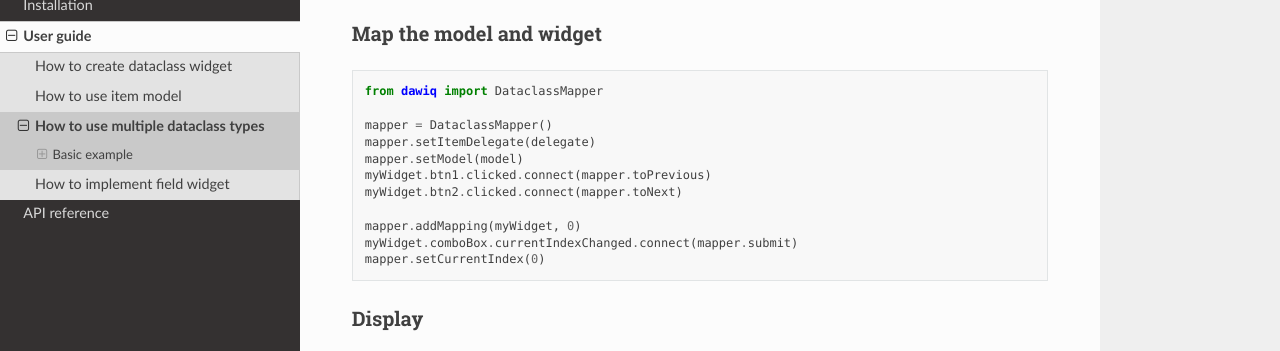
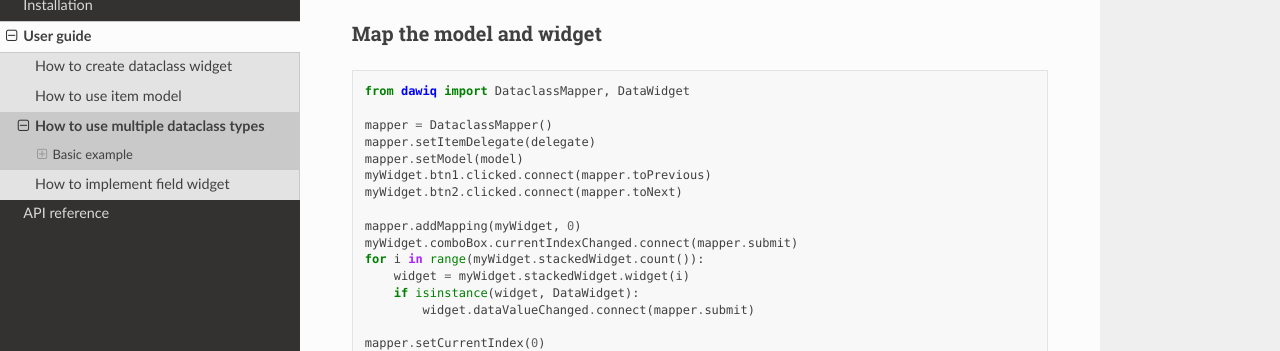
Before and after one commit to JSS95/dawiq, a Sphinx documentation site: the page built from doc/source/user-guide/multi-dcls.rst, in a window 1280 px wide and 900 px high, scrolled down 1252 px, cut to the strip 176-527 px from the top of the window. Built offline with Sphinx 7.4.7 and the Read the Docs theme 2.0.0, drawn with Linux system fonts in a browser that asks for light colours.

Commit message:
doc: implement datawidget-model map in multi-dcls

```diff
--- a/doc/source/user-guide/multi-dcls.rst
+++ b/doc/source/user-guide/multi-dcls.rst
@@ -112,16 +112,22 @@ Now we define a delegate for ``myWidget`` and ``model`` to update the data.
             def setModelData(self, editor, model, index):
                 if isinstance(editor, MyWidget):
                     dcls = editor.comboBox.currentData()
+                    self.setDataclassType(dcls)
                     model.setData(index, dcls, role=self.TypeRole)
+                    dataWidget = editor.stackedWidget.currentWidget()
+                    self.setModelData(dataWidget, model, index)
                 else:
                     super().setModelData(editor, model, index)
 
             def setEditorData(self, editor, index):
                 if isinstance(editor, MyWidget):
                     dcls = index.data(role=self.TypeRole)
+                    self.setDataclassType(dcls)
                     comboBoxIdx = editor.comboBox.findData(dcls)
                     editor.comboBox.setCurrentIndex(comboBoxIdx)
                     editor.stackedWidget.setCurrentIndex(comboBoxIdx + 1)
+                    dataWidget = editor.stackedWidget.currentWidget()
+                    self.setEditorData(dataWidget, index)
                 else:
                     super().setEditorData(editor, index)
 
@@ -132,7 +138,7 @@ Map the model and widget
 
 .. code-block:: python
 
-    from dawiq import DataclassMapper
+    from dawiq import DataclassMapper, DataWidget
 
     mapper = DataclassMapper()
     mapper.setItemDelegate(delegate)
@@ -142,6 +148,11 @@ Map the model and widget
 
     mapper.addMapping(myWidget, 0)
     myWidget.comboBox.currentIndexChanged.connect(mapper.submit)
+    for i in range(myWidget.stackedWidget.count()):
+        widget = myWidget.stackedWidget.widget(i)
+        if isinstance(widget, DataWidget):
+            widget.dataValueChanged.connect(mapper.submit)
+
     mapper.setCurrentIndex(0)
 
 Display
```
